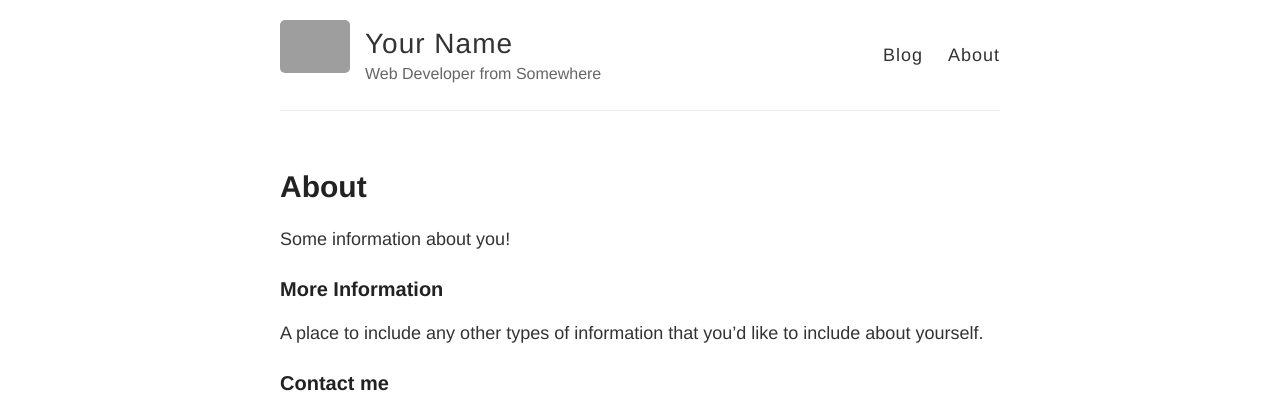
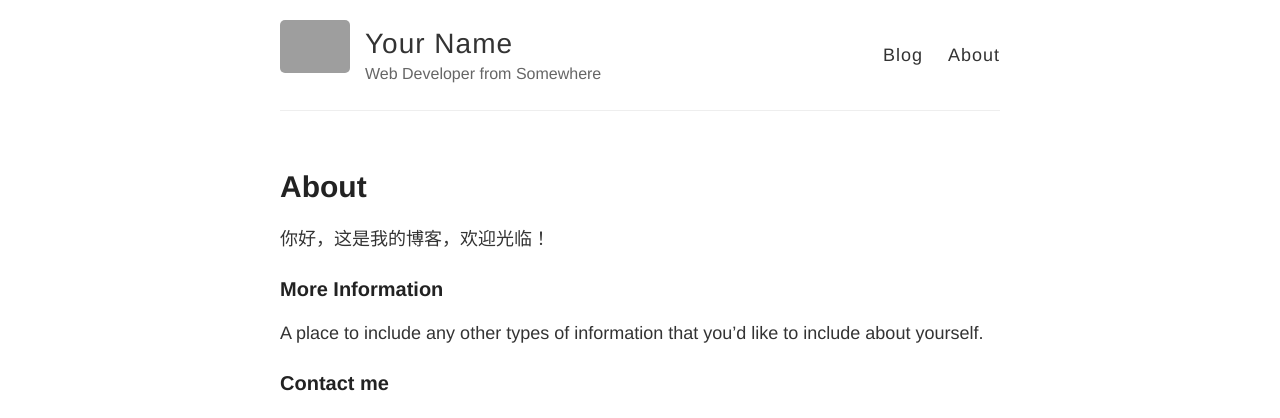
Before and after one commit to lingyun-0122/lingyun-0122.github.io, a Jekyll site: the page built from about.md, in a window 1280 px wide. Shown: the top 418 px of the page. Built offline with Jekyll 4.4.1, drawn with Linux system fonts in a browser that asks for light colours; grey boxes are pictures that could not be loaded.

Commit message:
Update about.md

```diff
--- a/about.md
+++ b/about.md
@@ -4,7 +4,7 @@ title: About
 permalink: /about/
 ---
 
-Some information about you!
+你好，这是我的博客，欢迎光临！
 
 ### More Information
 
```
